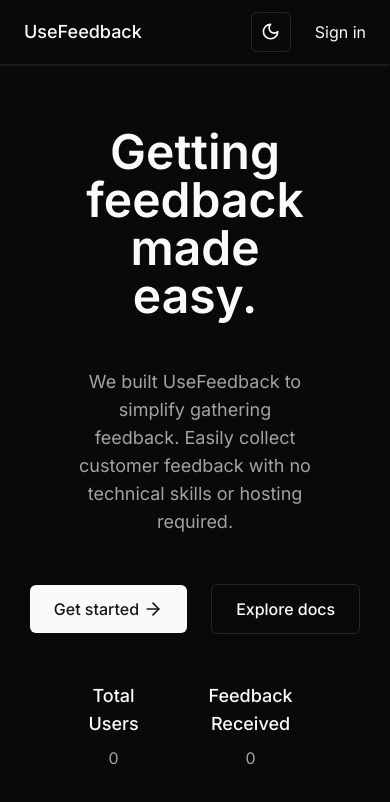
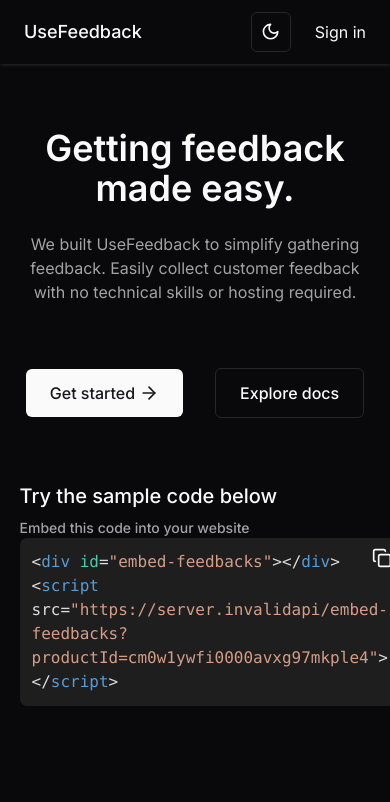
Before and after one commit to Munadil16/use-feedback, a Next.js app: page / in a window 390 px wide. Shown: the top 802 px of the page. Built offline with nearby package versions, Linux system fonts and the light colour scheme; no server answers; the database is empty.

Commit message:
feat: Add sample code in Home, and fix responsiveness

```diff
--- a/app/page.tsx
+++ b/app/page.tsx
@@ -1,4 +1,4 @@
-import LandingPage from "@/components/landing-page";
+import LandingPage from "@/components/home/landing-page";
 
 export default function Home() {
   return (
--- /dev/null
+++ b/components/home/landing-page.tsx
@@ -0,0 +1,42 @@
+import Link from "next/link";
+import { auth } from "@/lib/auth";
+import SampleCode from "./sample-code";
+import { ArrowRight } from "lucide-react";
+import { Button } from "@/components/ui/button";
+
+export default async function LandingPage() {
+  const session = await auth();
+
+  return (
+    <section className="flex w-[90vw] flex-col items-center gap-16 sm:w-[85vw] md:w-[80vw] lg:w-[70vw] xl:w-[60vw]">
+      <div>
+        <h1 className="mb-6 text-center text-4xl font-semibold sm:text-5xl">
+          Getting feedback made easy.
+        </h1>
+
+        <p className="text-center text-base text-neutral-500 dark:text-neutral-400 sm:text-lg">
+          We built UseFeedback to simplify gathering feedback. Easily collect
+          customer feedback with no technical skills or hosting required.
+        </p>
+      </div>
+
+      <div className="flex items-center gap-8 sm:gap-12">
+        <Button className="p-6 text-base" asChild>
+          <Link href={session?.user ? "/dashboard" : "/signin"}>
+            Get started
+            <ArrowRight className="ml-1 w-5" />
+          </Link>
+        </Button>
+
+        <Button className="p-6 text-base" variant="outline" asChild>
+          <Link href="/docs">Explore docs</Link>
+        </Button>
+      </div>
+
+      <div className="self-start">
+        <p className="mb-2 text-xl font-medium">Try the sample code below</p>
+        <SampleCode />
+      </div>
+    </section>
+  );
+}
--- /dev/null
+++ b/components/home/sample-code.tsx
@@ -0,0 +1,8 @@
+import CodeComponent from "@/components/code";
+
+export default function SampleCode() {
+  const code = `<div id="embed-feedbacks"></div>
+<script src="${process.env.NEXT_PUBLIC_BASE_URL}api/embed-feedbacks?productId=cm0w1ywfi0000avxg97mkple4"></script>`;
+
+  return <CodeComponent code={code} />;
+}
--- a/components/landing-page.tsx
+++ /dev/null
@@ -1,51 +0,0 @@
-import Link from "next/link";
-import prisma from "@/lib/db";
-import { auth } from "@/lib/auth";
-import { ArrowRight } from "lucide-react";
-import { Button } from "@/components/ui/button";
-
-export default async function LandingPage() {
-  const [session, totalUsers, totalFeedback] = await Promise.all([
-    auth(),
-    prisma.user.count(),
-    prisma.feedback.count(),
-  ]);
-
-  return (
-    <section className="flex w-[60vw] flex-col items-center gap-12 text-center">
-      <h1 className="text-5xl font-semibold">Getting feedback made easy.</h1>
-
-      <p className="text-lg text-neutral-500 dark:text-neutral-400">
-        We built UseFeedback to simplify gathering feedback. Easily collect
-        customer feedback with no technical skills or hosting required.
-      </p>
-
-      <div className="flex items-center gap-6">
-        <Button className="p-6 text-base" asChild>
-          <Link href={session?.user ? "/dashboard" : "/signin"}>
-            Get started
-            <ArrowRight className="ml-1 w-5" />
-          </Link>
-        </Button>
-
-        <Button className="p-6 text-base" variant="outline" asChild>
-          <Link href="/docs">Explore docs</Link>
-        </Button>
-      </div>
-
-      <div className="flex items-center gap-10">
-        <div className="flex flex-col gap-2">
-          <p className="text-lg font-medium">Total Users</p>
-          <p className="text-neutral-500 dark:text-neutral-400">{totalUsers}</p>
-        </div>
-
-        <div className="flex flex-col gap-2">
-          <p className="text-lg font-medium">Feedback Received</p>
-          <p className="text-neutral-500 dark:text-neutral-400">
-            {totalFeedback}
-          </p>
-        </div>
-      </div>
-    </section>
-  );
-}
```
